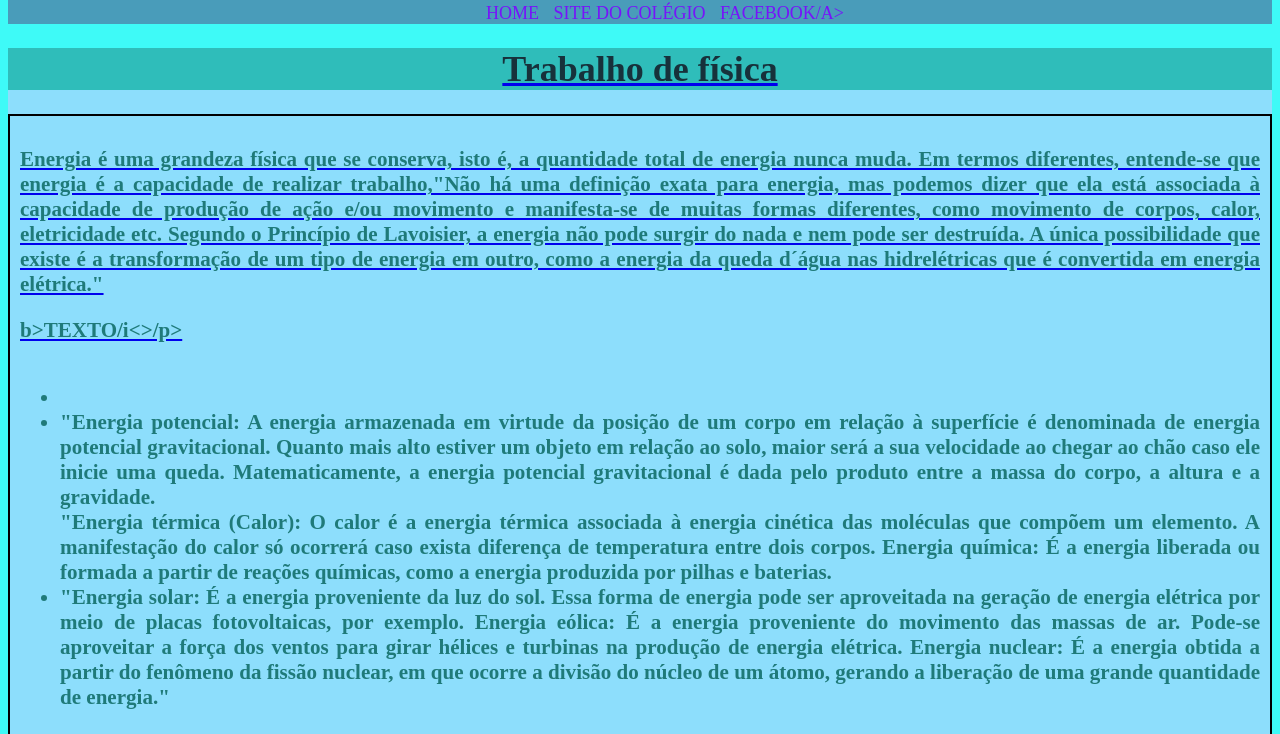
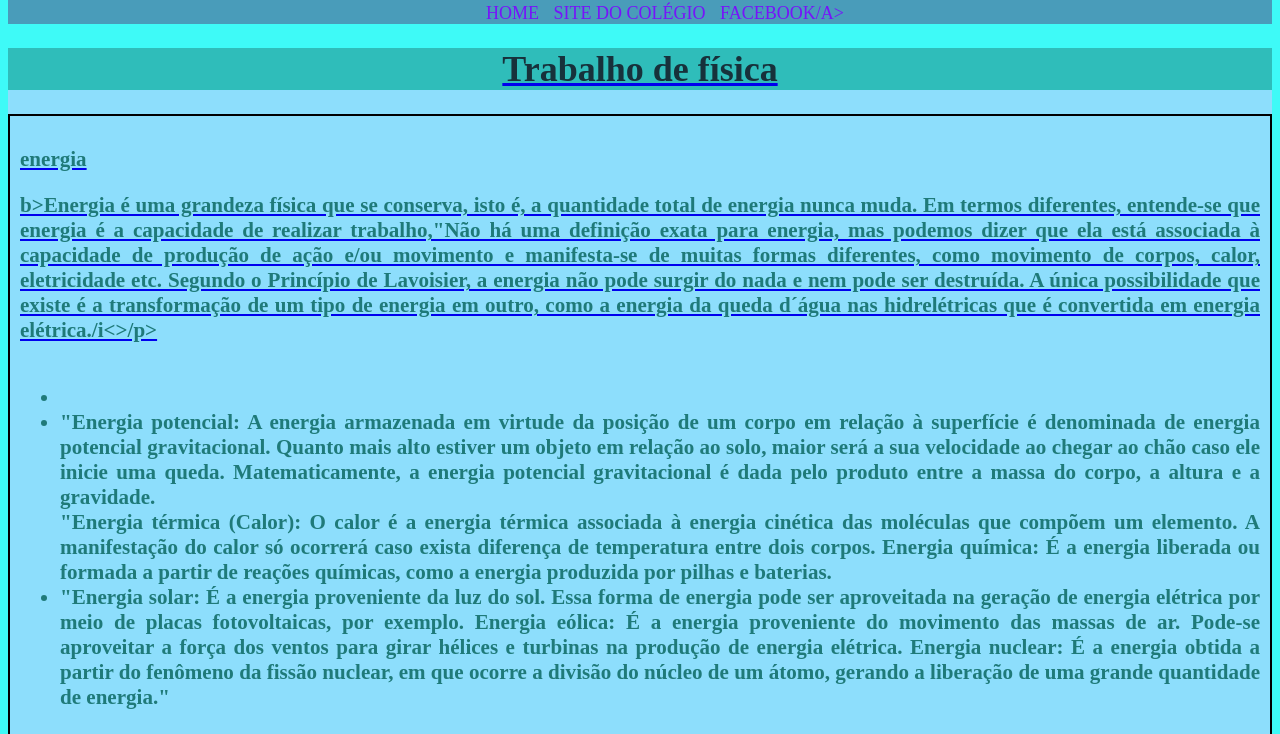
Before and after one commit to Kamilijorgino/Trabalho-de-f-sica-, a plain HTML site: page index.html in a window 1280 px wide. Shown: the part 83-817 px from the top of the page. Drawn offline with Linux system fonts and the light colour scheme; a script that the page names is missing.

Commit message:
Update index.html

```diff
--- a/index.html
+++ b/index.html
@@ -21,9 +21,9 @@
  <main>
  <h1> Trabalho de física</h1>
  <div class="PRIMEIROPARAGRAFO">
- <h3> Energia é uma grandeza física que se conserva, isto é, a quantidade total de energia nunca muda. Em termos diferentes, entende-se que energia é a capacidade de realizar trabalho,"Não há uma definição exata para energia, mas podemos dizer que ela está associada à capacidade de produção de ação e/ou movimento e manifesta-se de muitas formas diferentes, como movimento de corpos, calor, eletricidade etc.
-Segundo o Princípio de Lavoisier, a energia não pode surgir do nada e nem pode ser destruída. A única possibilidade que existe é a transformação de um tipo de energia em outro, como a energia da queda d´água nas hidrelétricas que é convertida em energia elétrica."</h<3>
- <p><i></i>b>TEXTO</b<>/i<>/p>
+ <h3>energia </h<3>
+ <p><i></i>b>Energia é uma grandeza física que se conserva, isto é, a quantidade total de energia nunca muda. Em termos diferentes, entende-se que energia é a capacidade de realizar trabalho,"Não há uma definição exata para energia, mas podemos dizer que ela está associada à capacidade de produção de ação e/ou movimento e manifesta-se de muitas formas diferentes, como movimento de corpos, calor, eletricidade etc.
+Segundo o Princípio de Lavoisier, a energia não pode surgir do nada e nem pode ser destruída. A única possibilidade que existe é a transformação de um tipo de energia em outro, como a energia da queda d´água nas hidrelétricas que é convertida em energia elétrica.</b<>/i<>/p>
  <ul id="lista02">
  <li></li>
  <li>"Energia potencial: A energia armazenada em virtude da posição de um corpo em relação à superfície é denominada de energia potencial gravitacional. Quanto mais alto estiver um objeto em relação ao solo, maior será a sua velocidade ao chegar ao chão caso ele inicie uma queda. Matematicamente, a energia potencial gravitacional é dada pelo produto entre a massa do corpo, a altura e a gravidade.
```
